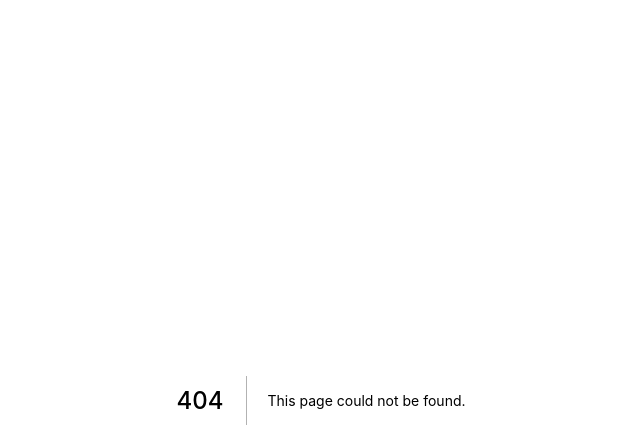
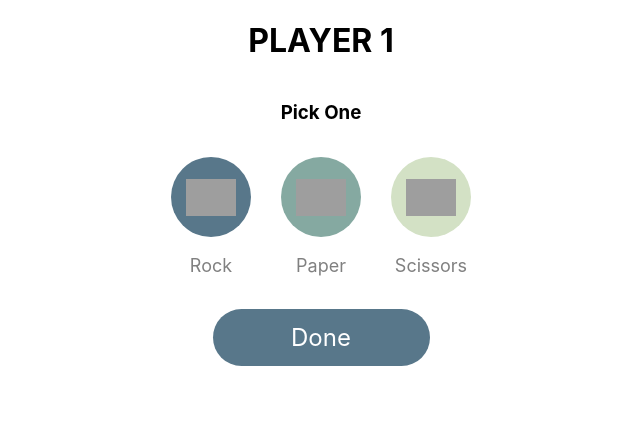
Before and after one commit to DawsonGosse/DecisionsGame, a Next.js app in the folder web/: page /rpsgame in a window 1280 px wide. Before the commit this address had no page. Shown: the top 448 px of the page, without its empty margins (319-959 px from the left). Built offline with nearby package versions, Linux system fonts and the light colour scheme; grey boxes are pictures that could not be loaded.

Commit message:
RPS game page

```diff
--- /dev/null
+++ b/web/pages/rpsgame.js
@@ -0,0 +1,37 @@
+import styled from 'styled-components';
+import React, {useState} from 'react';
+import CircleText from '../comps/CircleText';
+import Button from '../comps/Button';
+
+const Holder = styled.div `
+.container1 {
+    display:flex;
+    flex-direction: column;
+    justify-content:center;
+    align-items:center;
+};
+.container2 {
+    display:flex;
+    flex-direction: row;
+    justify-content:center;
+    align-items:center;
+};
+`;
+
+export default function RPS() {
+
+    return <Holder>
+        <div className ="container1">
+            <h1>PLAYER 1</h1>
+            <h3>Pick One</h3>
+            <div className ="container2">
+            <CircleText></CircleText>
+            <CircleText text='Paper' back='#85A9A1'></CircleText>
+            <CircleText text='Scissors' back='#D3E1C5'></CircleText>
+            </div>
+
+            <Button text='Done'></Button>
+        </div>
+
+    </Holder>
+}
```
